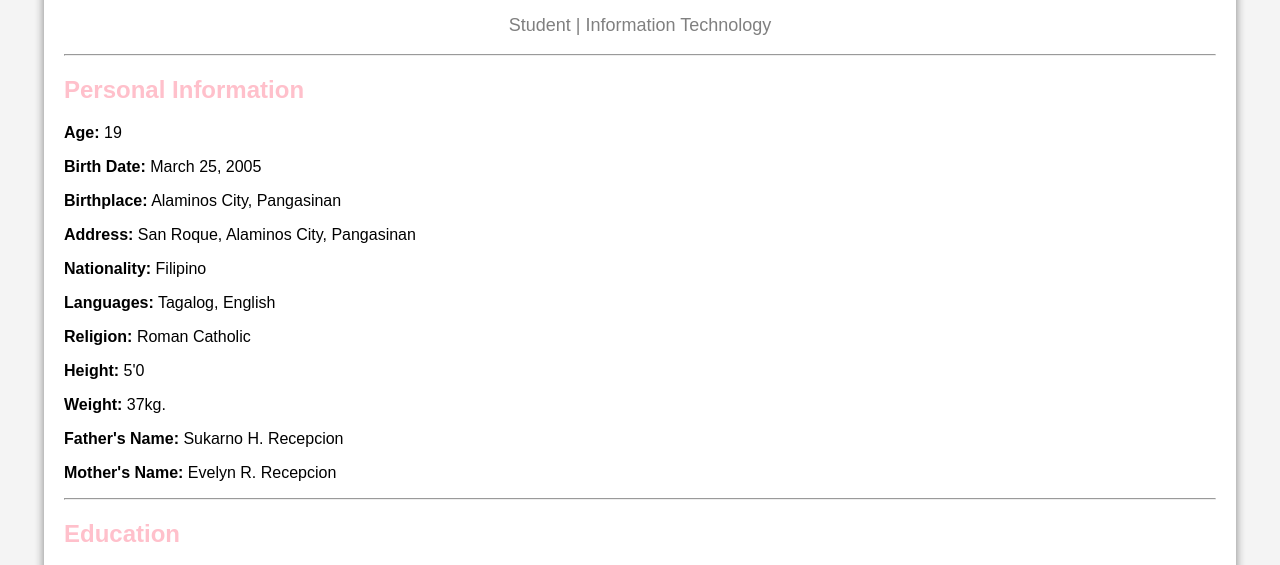
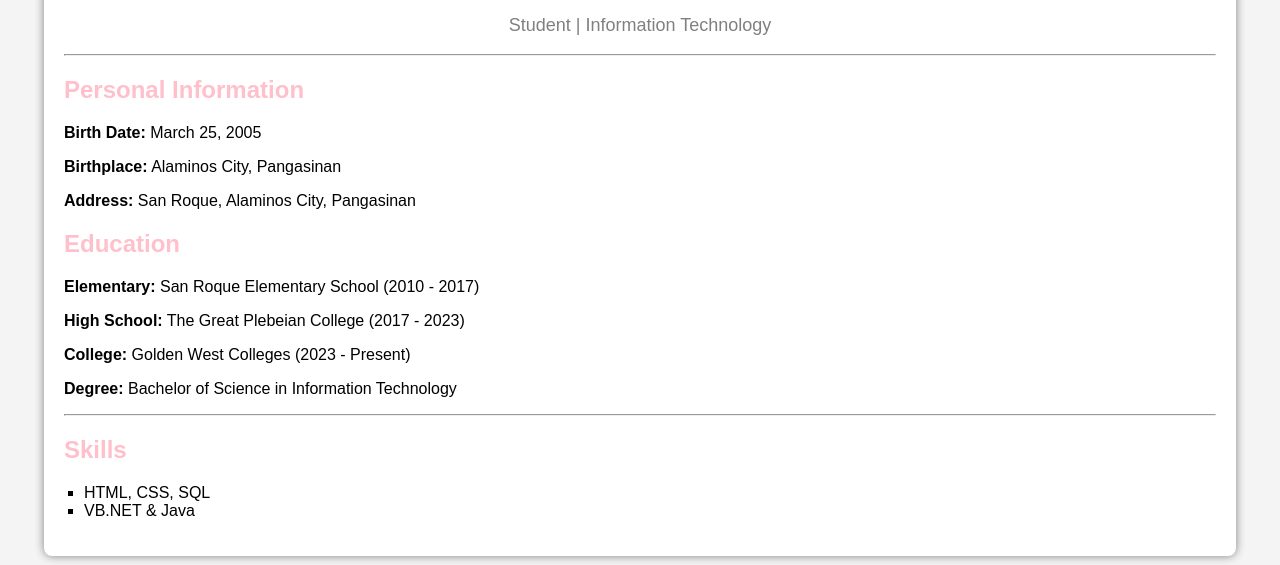
Before and after one commit to gelrecepcion/Recepcion_CV-pt101, a plain HTML site: page index.html in a window 1280 px wide. Shown: the part 235-800 px from the top of the page. Drawn offline with Linux system fonts and the light colour scheme.

Commit message:
Update index.html

```diff
--- a/index.html
+++ b/index.html
@@ -75,18 +75,9 @@ ul {
 
         <div class="info">
             <h2>Personal Information</h2>
-            <p><strong>Age:</strong> 19</p>
             <p><strong>Birth Date:</strong> March 25, 2005</p>
             <p><strong>Birthplace:</strong> Alaminos City, Pangasinan</p>
             <p><strong>Address:</strong> San Roque, Alaminos City, Pangasinan</p>
-            <p><strong>Nationality:</strong> Filipino</p>
-            <p><strong>Languages:</strong> Tagalog, English</p>
-            <p><strong>Religion:</strong> Roman Catholic</p>
-            <p><strong>Height:</strong> 5'0</p>
-            <p><strong>Weight:</strong> 37kg.</p>
-            <p><strong>Father's Name:</strong> Sukarno H. Recepcion</p>
-            <p><strong>Mother's Name:</strong> Evelyn R. Recepcion</p>
-            <hr>
 
             <h2>Education</h2>
             <p><strong>Elementary:</strong> San Roque Elementary School (2010 - 2017)</p>
```
